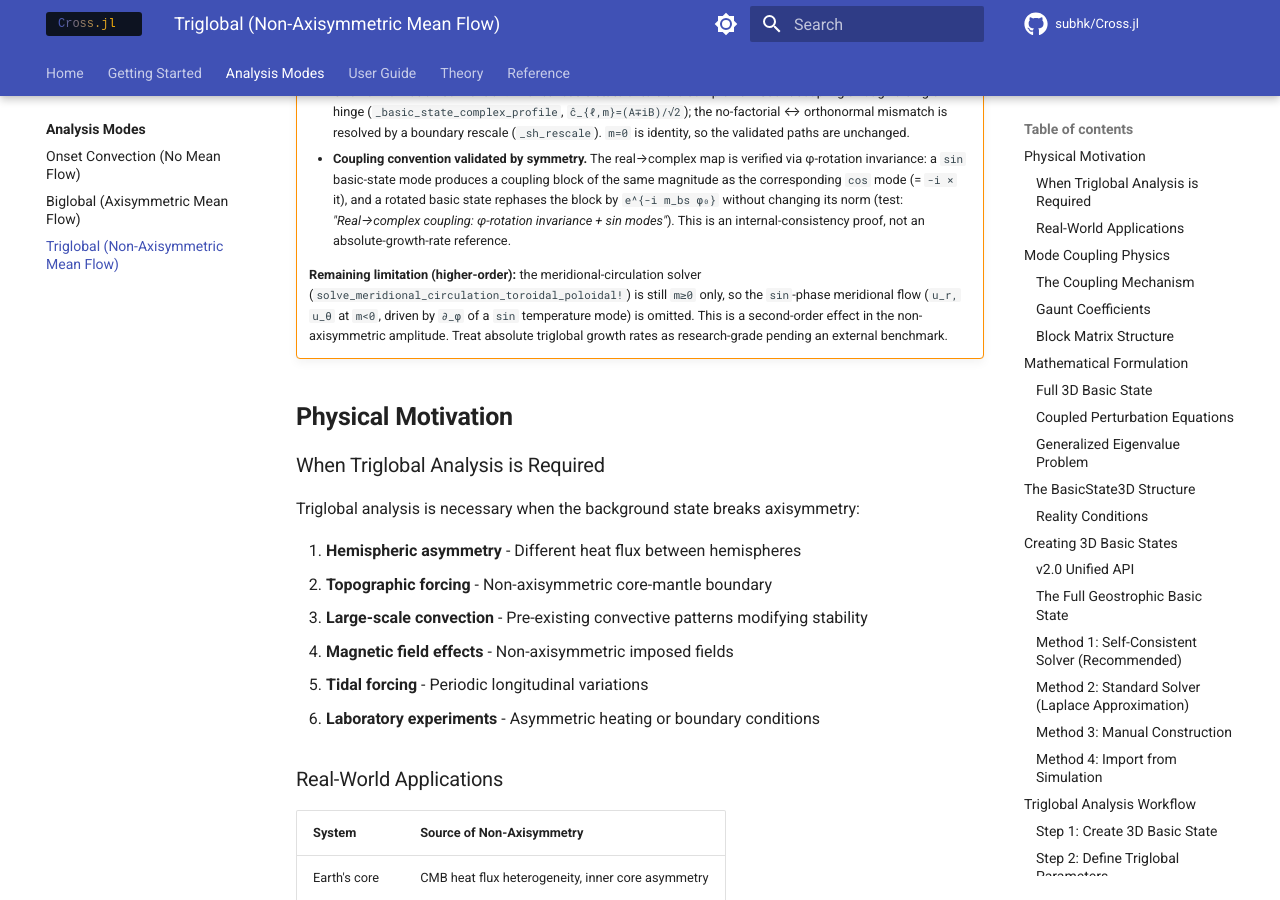
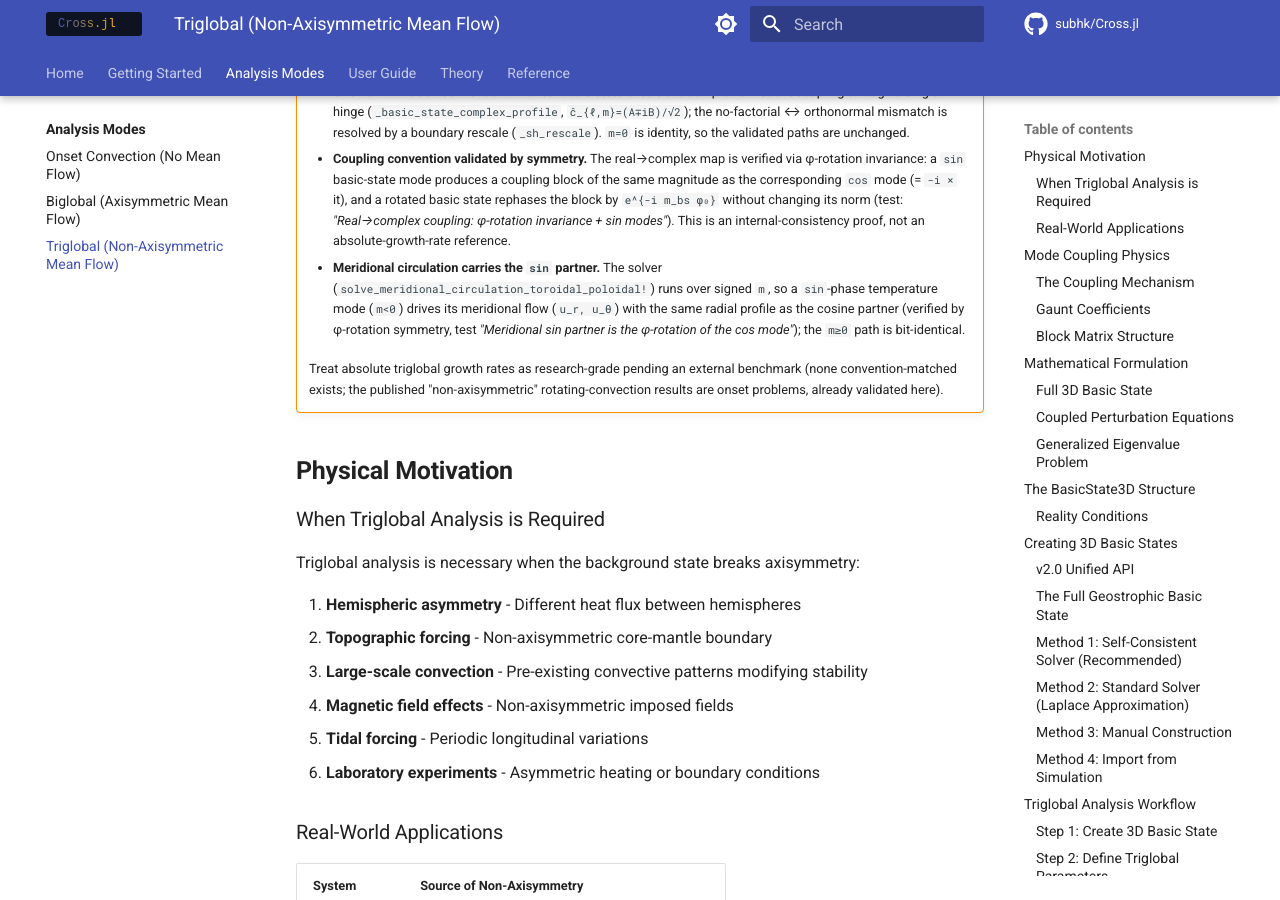
Before and after one commit to subhk/Cross.jl, an MkDocs documentation site: the page built from docs/analysis/triglobal_stability.md, in a window 1280 px wide and 900 px high, scrolled down 570 px. Built offline with MkDocs 1.6.1 and Material for MkDocs 9.7.7, drawn with Linux system fonts in a browser that asks for light colours; comment, search, counter and statistics services are not loaded.

Commit message:
Update triglobal_stability.md

```diff
--- a/docs/analysis/triglobal_stability.md
+++ b/docs/analysis/triglobal_stability.md
@@ -29,12 +29,16 @@ Triglobal stability analysis handles the most general case: fully three-dimensio
       (test: *"Real→complex coupling: φ-rotation invariance + sin modes"*). This is an
       internal-consistency proof, not an absolute-growth-rate reference.
 
-    **Remaining limitation (higher-order):** the meridional-circulation solver
-    (`solve_meridional_circulation_toroidal_poloidal!`) is still `m≥0` only, so the
-    `sin`-phase meridional flow (`u_r, u_θ` at `m<0`, driven by `∂_φ` of a `sin`
-    temperature mode) is omitted. This is a second-order effect in the
-    non-axisymmetric amplitude. Treat absolute triglobal growth rates as
-    research-grade pending an external benchmark.
+    - **Meridional circulation carries the `sin` partner.** The solver
+      (`solve_meridional_circulation_toroidal_poloidal!`) runs over signed `m`, so a
+      `sin`-phase temperature mode (`m<0`) drives its meridional flow (`u_r, u_θ`) with
+      the same radial profile as the cosine partner (verified by φ-rotation symmetry,
+      test *"Meridional sin partner is the φ-rotation of the cos mode"*); the `m≥0`
+      path is bit-identical.
+
+    Treat absolute triglobal growth rates as research-grade pending an external
+    benchmark (none convention-matched exists; the published "non-axisymmetric"
+    rotating-convection results are onset problems, already validated here).
 
 ## Physical Motivation
 
```
